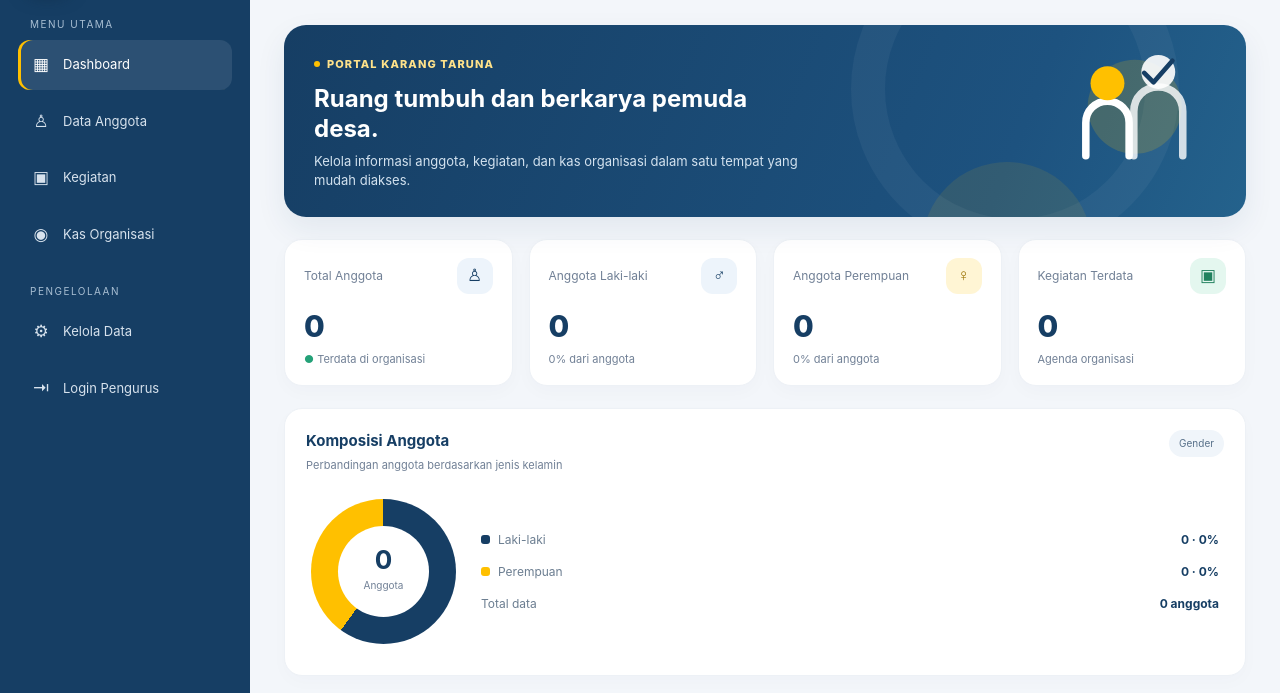
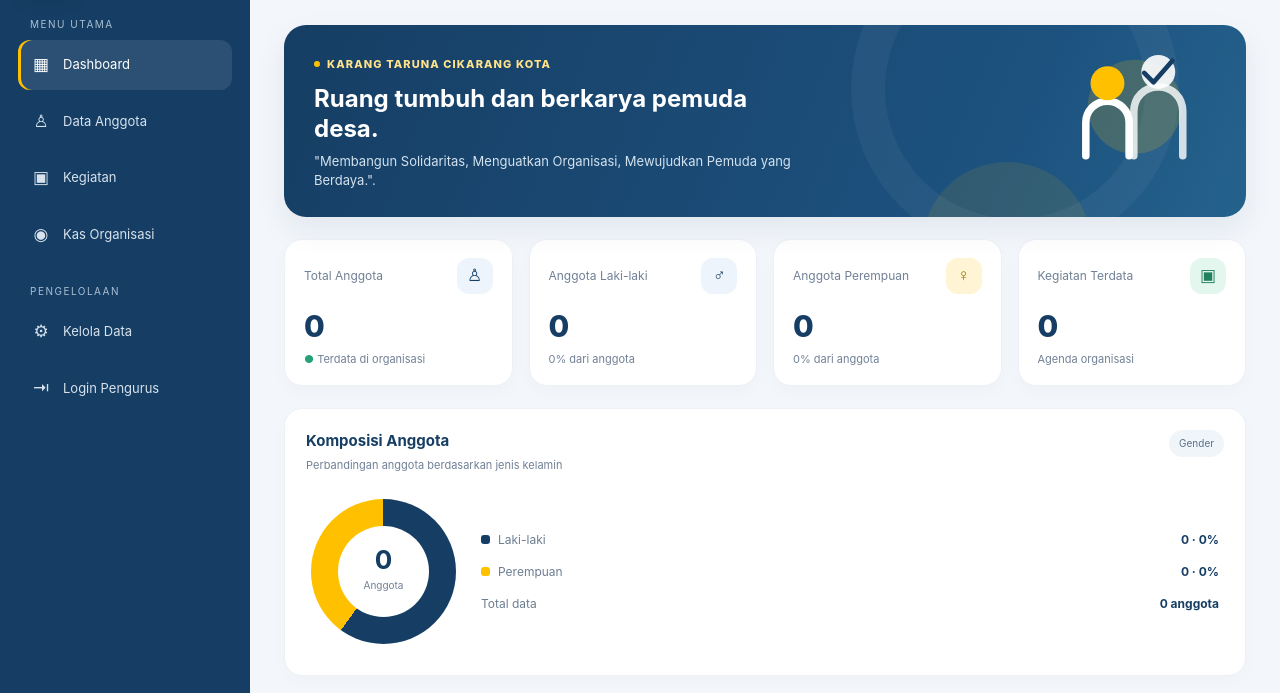
Before and after one commit to hetra12/Karang-Taruna-Desa-Cikarang-Kota, a plain HTML site: page index.html in a window 1280 px wide. Shown: the part 86-779 px from the top of the page. Drawn offline with Linux system fonts and the light colour scheme; no server answers.

Commit message:
Add files via upload

```diff
--- a/index.html
+++ b/index.html
@@ -64,7 +64,7 @@ footer{text-align:center;color:#9aa8b7;font-size:10px;padding:25px 0 0}
 </aside>
 <main class="main" id="dashboard">
   <div class="topbar"><div><div class="crumb">Portal Organisasi / <b>Dashboard</b></div><h1>Dashboard Keanggotaan</h1></div><div class="topright"><div class="datechip" id="today">📅 Hari ini</div><div class="profile"><div class="avatar">KT</div><div><span>Pengurus</span><small id="status">Mode publik</small></div></div></div></div>
-  <section class="hero"><div class="hero-content"><div class="eyebrow"><span class="dot"></span> Portal Karang Taruna</div><h2>Ruang tumbuh dan berkarya pemuda desa.</h2><p>Kelola informasi anggota, kegiatan, dan kas organisasi dalam satu tempat yang mudah diakses.</p></div>
+  <section class="hero"><div class="hero-content"><div class="eyebrow"><span class="dot"></span> Karang Taruna Cikarang Kota</div><h2>Ruang tumbuh dan berkarya pemuda desa.</h2><p>"Membangun Solidaritas, Menguatkan Organisasi, Mewujudkan Pemuda yang Berdaya.".</p></div>
   <svg class="hero-art" viewBox="0 0 170 130" fill="none" aria-hidden="true"><circle cx="89" cy="60" r="50" fill="#FFC000" opacity=".17"/><path d="M37 112V77c0-13 10-23 23-23s23 10 23 23v35" stroke="#fff" stroke-width="8" stroke-linecap="round"/><circle cx="60" cy="35" r="18" fill="#FFC000"/><path d="M88 112V65c0-15 11-26 26-26s26 11 26 26v47" stroke="#fff" stroke-width="8" stroke-linecap="round" opacity=".8"/><circle cx="114" cy="23" r="18" fill="#fff" opacity=".9"/><path d="M99 24l10 10 20-23" stroke="#163E64" stroke-width="5" stroke-linecap="round" stroke-linejoin="round"/></svg></section>
   <section class="gridstats">
     <div class="stat"><div class="stathead">Total Anggota <span class="staticon">♙</span></div><div class="statnum" id="total">0</div><div class="statfoot"><b>●</b> Terdata di organisasi</div></div>
```
